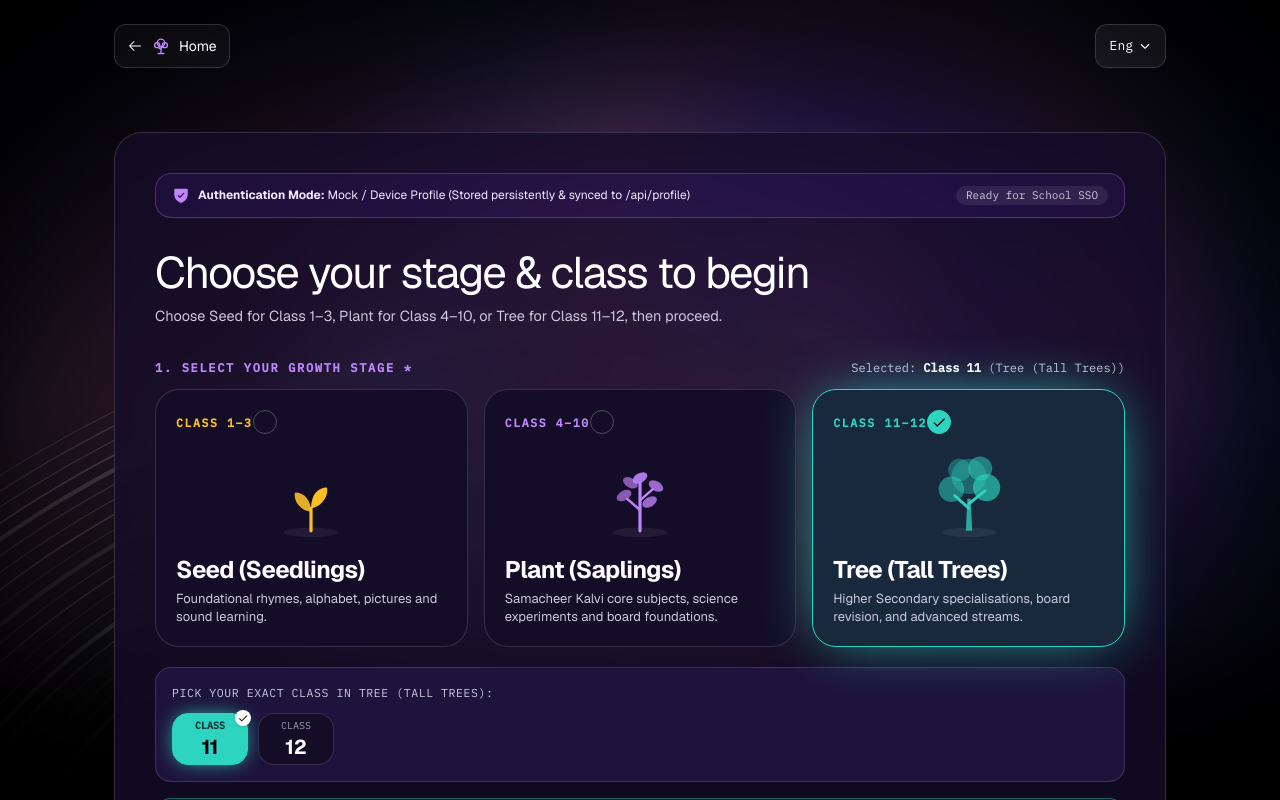
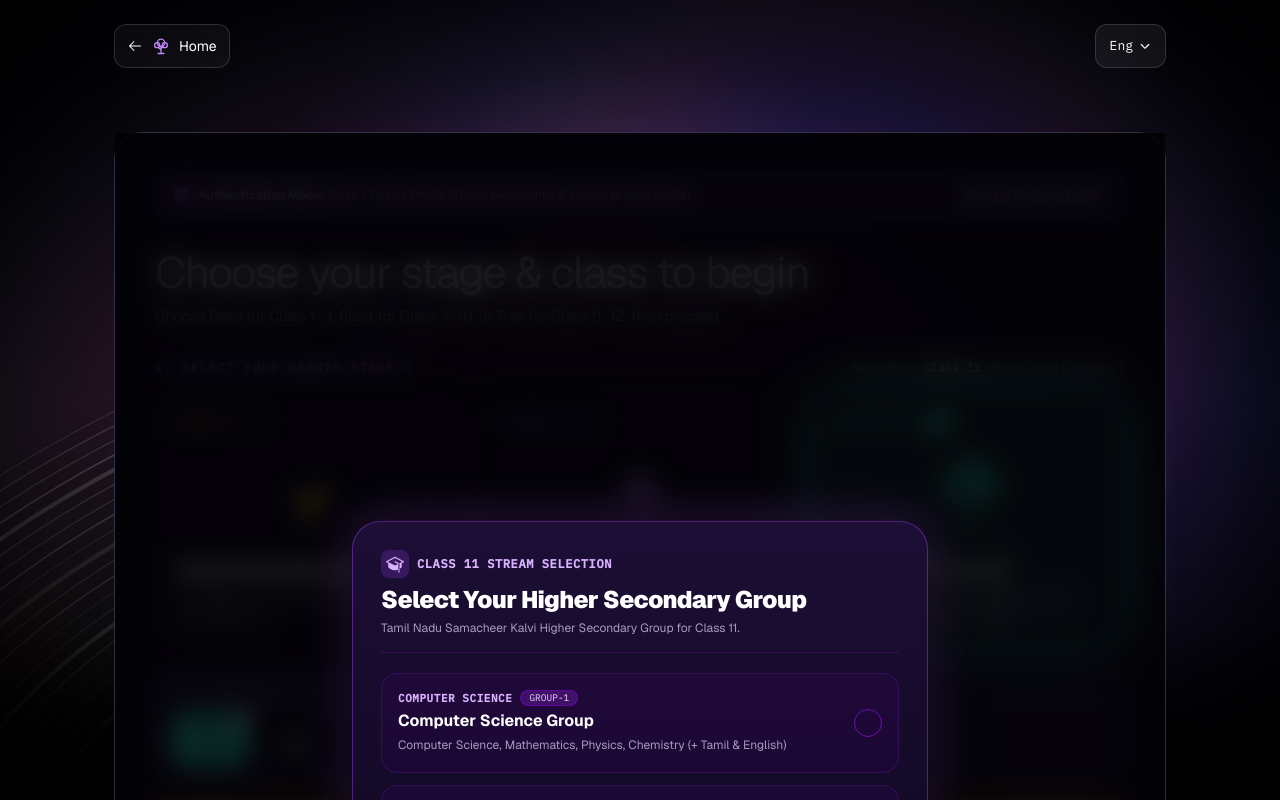
Before and after one commit to nithinrv07/Kalpavriksha-project, a Next.js app in the folder frontend/: page /sign-in in a window 1280 px wide. Both pictures are taken after a click on the button 968 px from the left and 518 px from the top of the page. Shown: the top 800 px of the page. Built offline with nearby package versions, Linux system fonts and the light colour scheme; a web font is replaced by a local one.

Commit message:
feat(auth): prompt and require senior group selection for Class 11 and 12 in sign-in

```diff
--- a/frontend/src/components/learner-setup.tsx
+++ b/frontend/src/components/learner-setup.tsx
@@ -1,6 +1,6 @@
 "use client";
 
-import { ArrowRight, Check, ShieldCheck } from "@phosphor-icons/react/ssr";
+import { ArrowRight, Check, GraduationCap, ShieldCheck, X } from "@phosphor-icons/react/ssr";
 import { useRouter } from "next/navigation";
 import { useState, useSyncExternalStore } from "react";
 import { Avatar } from "@/components/avatar";
@@ -113,14 +113,18 @@ export function LearnerSetup({
 
   // Exact School Standard (Class 1 to 12)
   const [grade, setGrade] = useState<number | null>(existing?.grade ?? 6);
-  const [seniorGroup, setSeniorGroup] = useState<string>(existing?.seniorGroup ?? "cs");
+  const [seniorGroup, setSeniorGroup] = useState<string | null>(
+    existing && existing.grade >= 11 ? (existing.seniorGroup ?? "cs") : null,
+  );
+  const [isGroupModalOpen, setIsGroupModalOpen] = useState(false);
   const [name, setName] = useState(existing?.name ?? "");
   const [email, setEmail] = useState(existing?.email ?? "");
   const [prefLang, setPrefLang] = useState<Locale>(existing?.preferredLanguage ?? locale);
   const [avatar, setAvatar] = useState<AvatarId>(existing?.avatar ?? "cat");
 
   const band = grade !== null ? bandOf(grade) : selectedBand;
-  const ready = grade !== null && name.trim().length > 0;
+  const isSeniorGrade = grade !== null && grade >= 11;
+  const ready = grade !== null && name.trim().length > 0 && (!isSeniorGrade || Boolean(seniorGroup));
 
   // Handle clicking one of the 3 stage cards
   const handleStageSelect = (b: Band) => {
@@ -130,13 +134,32 @@ export function LearnerSetup({
     if (!grade || !available.includes(grade)) {
       if (b === "junior") setGrade(1);
       else if (b === "middle") setGrade(6);
-      else if (b === "senior") setGrade(11);
+      else if (b === "senior") {
+        setGrade(11);
+        setIsGroupModalOpen(true);
+      }
+    } else if (b === "senior") {
+      setIsGroupModalOpen(true);
+    }
+  };
+
+  // Handle clicking a specific class button
+  const handleGradeSelect = (g: number) => {
+    setGrade(g);
+    if (g >= 11) {
+      setSelectedBand("senior");
+      setIsGroupModalOpen(true);
     }
   };
 
   const submit = (e: React.FormEvent) => {
     e.preventDefault();
-    if (!ready || grade === null) return;
+    if (!ready || grade === null) {
+      if (isSeniorGrade && !seniorGroup) {
+        setIsGroupModalOpen(true);
+      }
+      return;
+    }
 
     authService.saveProfile({
       name: name.trim(),
@@ -144,7 +167,7 @@ export function LearnerSetup({
       grade,
       avatar,
       preferredLanguage: prefLang,
-      seniorGroup: grade >= 11 ? seniorGroup : undefined,
+      seniorGroup: grade >= 11 ? (seniorGroup || "cs") : undefined,
       studentId: existing?.studentId,
     });
 
@@ -261,7 +284,7 @@ export function LearnerSetup({
                 <button
                   key={g}
                   type="button"
-                  onClick={() => setGrade(g)}
+                  onClick={() => handleGradeSelect(g)}
                   style={{ "--band": accent } as React.CSSProperties}
                   className={`group relative flex h-13 min-w-[76px] flex-col items-center justify-center rounded-2xl border px-4 py-2 transition-all duration-200 ${
                     isSelected
@@ -288,17 +311,36 @@ export function LearnerSetup({
 
         {/* Higher Secondary Group Selector (Class 11 & 12) */}
         {(selectedBand === "senior" || (grade !== null && grade >= 11)) && (
-          <div className="mt-4 rounded-2xl border border-teal/40 bg-teal/5 p-4">
-            <div className="flex items-center justify-between mb-3">
-              <span className="font-mono text-[11.5px] uppercase tracking-wider text-teal font-semibold">
-                {locale === "ta"
-                  ? "மேல்நிலைப் பாடப்பிரிவைத் தேர்ந்தெடு (Class 11 & 12 Group):"
-                  : "Select Your Higher Secondary Group (Class 11 & 12):"}
-              </span>
-              <span className="rounded-full bg-teal/20 px-2 py-0.5 font-mono text-[10.5px] text-teal">
-                4 Core Electives
+          <div className={`mt-4 rounded-2xl border p-4 transition-all duration-300 ${
+            !seniorGroup
+              ? "border-amber-500/70 bg-amber-500/10 shadow-[0_0_30px_rgba(245,158,11,0.15)] ring-1 ring-amber-500/40"
+              : "border-teal/40 bg-teal/5"
+          }`}>
+            <div className="flex flex-wrap items-center justify-between gap-2 mb-3">
+              <div className="flex items-center gap-2">
+                <GraduationCap size={18} weight="fill" className={!seniorGroup ? "text-amber-400" : "text-teal"} />
+                <span className={`font-mono text-[11.5px] uppercase tracking-wider font-semibold ${
+                  !seniorGroup ? "text-amber-300" : "text-teal"
+                }`}>
+                  {locale === "ta"
+                    ? "மேல்நிலைப் பாடப்பிரிவைத் தேர்ந்தெடு (Class 11 & 12 Group) *"
+                    : `Select Class ${grade || 11} Stream / Group *`}
+                </span>
+              </div>
+              <span className={`rounded-full px-2.5 py-0.5 font-mono text-[10.5px] ${
+                !seniorGroup ? "bg-amber-500/20 text-amber-300 font-bold" : "bg-teal/20 text-teal"
+              }`}>
+                {!seniorGroup ? "Action Required" : "4 Core Electives"}
               </span>
             </div>
+
+            {!seniorGroup && (
+              <p className="mb-3 font-display text-xs text-amber-200/90 leading-relaxed">
+                {locale === "ta"
+                  ? "வகுப்பு 11/12ல் தொடர ஏதேனும் ஒரு பாடப்பிரிவைத் தேர்ந்தெடுக்கவும் (கணினி அறிவியல், வணிகவியல் அல்லது வணிகக் கணிதம்)."
+                  : "Please select your higher secondary stream to proceed (Computer Science, Commerce with CA, or Business Maths)."}
+              </p>
+            )}
 
             <div className="grid gap-3 sm:grid-cols-3">
               {SENIOR_GROUPS.map((grp) => {
@@ -311,7 +353,7 @@ export function LearnerSetup({
                     style={{ "--grp-accent": grp.accent } as React.CSSProperties}
                     className={`flex flex-col text-left rounded-2xl border p-3.5 transition-all duration-200 ${
                       isGrpSelected
-                        ? "border-[var(--grp-accent)] bg-[color-mix(in_srgb,var(--grp-accent)_16%,var(--surface))] shadow-[0_0_25px_-5px_var(--grp-accent)]"
+                        ? "border-[var(--grp-accent)] bg-[color-mix(in_srgb,var(--grp-accent)_16%,var(--surface))] shadow-[0_0_25px_-5px_var(--grp-accent)] scale-[1.02]"
                         : "border-line bg-surface hover:border-line-strong hover:bg-white/[0.04]"
                     }`}
                   >
@@ -437,11 +479,130 @@ export function LearnerSetup({
             disabled={!ready}
             className="beam-border group inline-flex h-14 shrink-0 items-center justify-center gap-3 rounded-full bg-violet-deep px-9 font-mono text-sm font-semibold text-violet-ink transition-all duration-200 hover:-translate-y-0.5 disabled:translate-y-0 disabled:opacity-40 disabled:[&::before]:hidden"
           >
-            <span>Proceed to Class {grade ?? ""} →</span>
+            <span>
+              {isSeniorGrade && !seniorGroup
+                ? (locale === "ta" ? "பாடப்பிரிவைத் தேர்ந்தெடுக்கவும் →" : "Select Your Group to Proceed →")
+                : `Proceed to Class ${grade ?? ""} →`}
+            </span>
             <ArrowRight size={18} className="transition-transform duration-200 group-hover:translate-x-1" />
           </button>
         </div>
       </div>
+
+      {/* Interactive Higher Secondary Group Selection Modal (Asks group when choosing Class 11 or 12) */}
+      {isGroupModalOpen && (
+        <div
+          role="dialog"
+          aria-modal="true"
+          aria-label="Select Higher Secondary Group"
+          className="fixed inset-0 z-50 flex items-center justify-center bg-black/80 p-4 backdrop-blur-md animate-in fade-in duration-200"
+          onClick={() => {
+            if (seniorGroup) setIsGroupModalOpen(false);
+          }}
+        >
+          <div
+            className="relative w-full max-w-xl overflow-hidden rounded-[28px] border border-purple-500/40 bg-gradient-to-b from-[#1c0e35] via-[#140a28] to-[#0d061c] p-6 sm:p-7 shadow-[0_20px_70px_rgba(0,0,0,0.8),0_0_50px_rgba(168,85,247,0.3)]"
+            onClick={(e) => e.stopPropagation()}
+          >
+            {/* Modal Header */}
+            <div className="flex items-start justify-between border-b border-purple-900/40 pb-4">
+              <div>
+                <div className="flex items-center gap-2 mb-1.5">
+                  <span className="grid size-7 place-items-center rounded-lg bg-purple-500/20 text-purple-300">
+                    <GraduationCap size={18} weight="fill" />
+                  </span>
+                  <span className="font-mono text-xs uppercase tracking-wider text-purple-300 font-bold">
+                    Class {grade || 11} Stream Selection
+                  </span>
+                </div>
+                <h3 className="font-display text-xl sm:text-2xl font-black text-white tracking-tight">
+                  {locale === "ta" ? "உங்கள் பாடப்பிரிவைத் தேர்ந்தெடுக்கவும்" : "Select Your Higher Secondary Group"}
+                </h3>
+                <p className="mt-1 text-xs text-purple-200/70">
+                  {locale === "ta"
+                    ? "வகுப்பு 11 மற்றும் 12க்கான தமிழ்நாடு சமச்சீர் கல்வி பிரிவு."
+                    : `Tamil Nadu Samacheer Kalvi Higher Secondary Group for Class ${grade || 11}.`}
+                </p>
+              </div>
+              {seniorGroup && (
+                <button
+                  type="button"
+                  onClick={() => setIsGroupModalOpen(false)}
+                  className="grid size-8 place-items-center rounded-xl border border-purple-800/40 text-purple-300 hover:text-white hover:border-purple-600 transition-colors"
+                  title="Close"
+                >
+                  <X size={16} />
+                </button>
+              )}
+            </div>
+
+            {/* 3 Senior Groups */}
+            <div className="mt-5 grid gap-3">
+              {SENIOR_GROUPS.map((grp) => {
+                const isGrpSelected = seniorGroup === grp.id;
+                return (
+                  <button
+                    key={grp.id}
+                    type="button"
+                    onClick={() => {
+                      setSeniorGroup(grp.id);
+                      setIsGroupModalOpen(false);
+                    }}
+                    className={`group relative flex flex-col sm:flex-row sm:items-center justify-between gap-3 rounded-2xl border p-4 text-left transition-all duration-200 ${
+                      isGrpSelected
+                        ? "border-purple-400 bg-purple-900/50 shadow-[0_0_25px_rgba(168,85,247,0.35)] ring-1 ring-purple-400/60 scale-[1.01]"
+                        : "border-purple-900/40 bg-purple-950/20 hover:border-purple-700/60 hover:bg-purple-900/30"
+                    }`}
+                  >
+                    <div className="flex flex-col gap-1 min-w-0">
+                      <div className="flex items-center gap-2">
+                        <span className="font-mono text-[11px] font-bold uppercase tracking-wider text-purple-300">
+                          {grp.badge}
+                        </span>
+                        <span className="rounded-full bg-purple-900/60 border border-purple-700/50 px-2 py-0.2 font-mono text-[9.5px] text-purple-200">
+                          {grp.code}
+                        </span>
+                      </div>
+                      <h4 className="font-display text-base font-bold text-white leading-snug">
+                        {grp.name[locale] || grp.name.en}
+                      </h4>
+                      <p className="text-xs text-purple-200/70 leading-relaxed">
+                        {grp.description[locale] || grp.description.en}
+                      </p>
+                    </div>
+
+                    <div className="flex items-center gap-3 shrink-0 self-end sm:self-center">
+                      <span
+                        className={`grid size-7 place-items-center rounded-full border transition-all ${
+                          isGrpSelected
+                            ? "border-purple-400 bg-purple-400 text-purple-950 font-bold shadow"
+                            : "border-purple-800 text-transparent group-hover:border-purple-500"
+                        }`}
+                      >
+                        <Check size={14} weight="bold" />
+                      </span>
+                    </div>
+                  </button>
+                );
+              })}
+            </div>
+
+            {/* Footer */}
+            <div className="mt-5 flex items-center justify-between pt-3 border-t border-purple-900/40 text-[11.5px] text-purple-300/70">
+              <span>⚡ You can change your stream anytime in Digital Learning</span>
+              {seniorGroup && (
+                <button
+                  type="button"
+                  onClick={() => setIsGroupModalOpen(false)}
+                  className="rounded-xl bg-purple-600 px-4 py-1.5 font-display text-xs font-bold text-white hover:bg-purple-500 transition-colors shadow-sm"
+                >
+                  Confirm Group
+                </button>
+              )}
+            </div>
+          </div>
+        </div>
+      )}
     </form>
   );
 }
```
Also changed, not shown: frontend/src/components/learner-card.tsx (+13 -2 lines).
